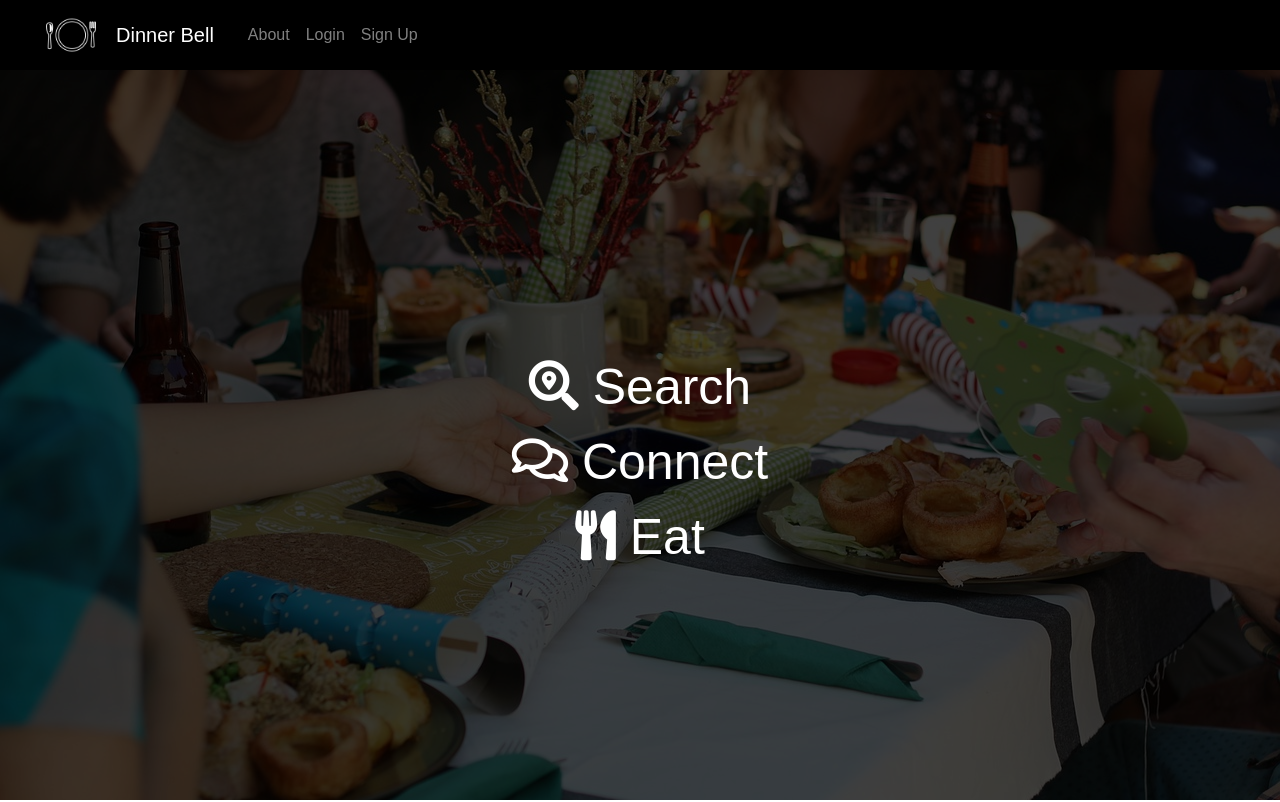
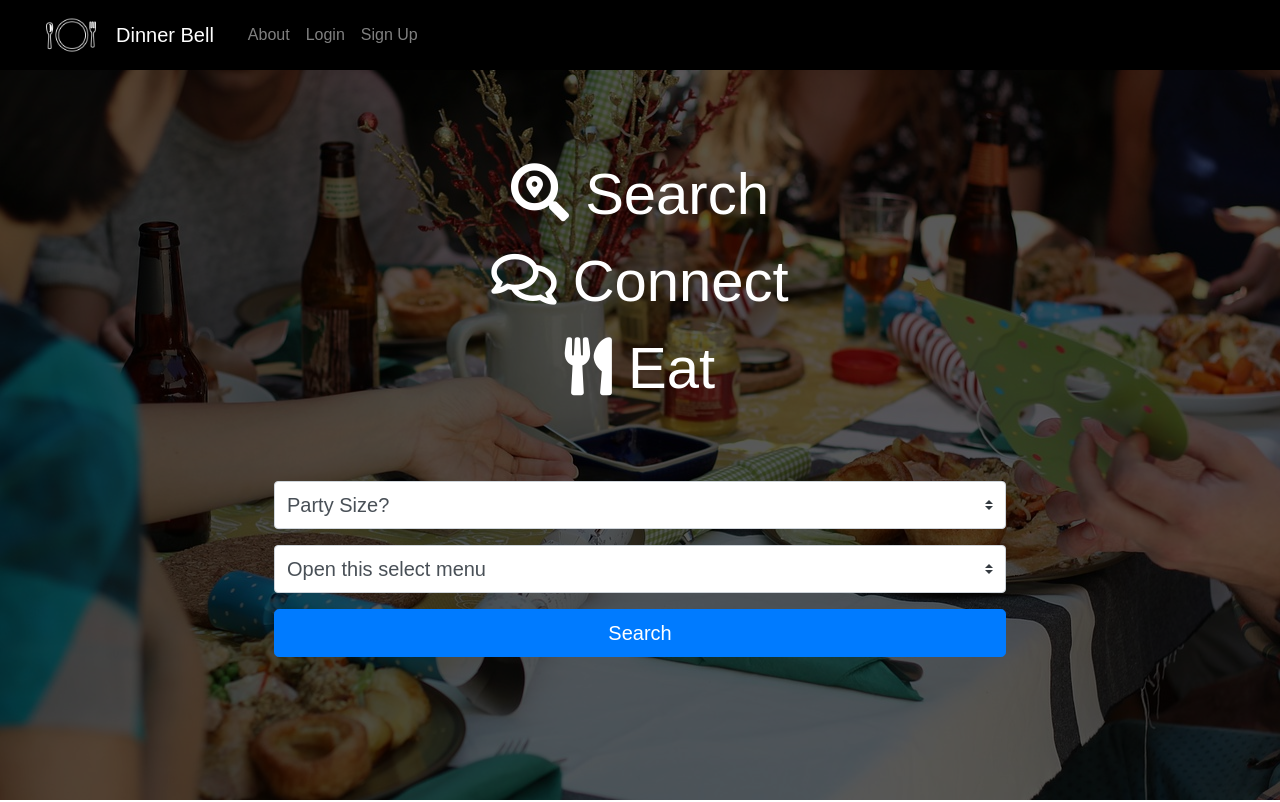
Before and after one commit to roigme/DinnerBell, a React (Create React App) app in the folder client/: page / in a window 1280 px wide. Shown: the top 802 px of the page. Built offline with nearby package versions, Linux system fonts and the light colour scheme; a web font is replaced by a local one.

Commit message:
search bar homepage work

```diff
--- a/client/src/App.css
+++ b/client/src/App.css
@@ -11,7 +11,7 @@
       left: 0;
       right: 0;
       bottom: 0;
-      background-color: rgba(0,0,0,0.75); /* Black background with opacity */
+      background-color: rgba(0,0,0,0.65); /* Black background with opacity */
 }
 
 .about-me {
--- a/client/src/components/LandingPage/LandingPage.css
+++ b/client/src/components/LandingPage/LandingPage.css
@@ -4,21 +4,22 @@
     padding: 30px;
     text-align: center;
     color: white;
+    margin-top:50px;
 }
 
 .lp {
-    font-size: 50px;
+    font-size: 58px;
 }
 
 .lp-text {
-    position: absolute;
+    /* position: absolute; */
     margin: auto;
     top: 0;
     right: 0;
     bottom: 0;
     left: 0;
     width: 100%;
-    height: 100px;
+    /* height: 100px; */
 }
 
 a {
@@ -71,3 +72,20 @@ a {
     color: white;
     padding-right: 20px;
 }
+
+
+.home-search {
+    margin-top: 70px;
+    width: 60%;
+    margin-right :auto;
+    margin-left :auto;
+
+
+}
+
+.btn {
+    width: 60%;
+    margin-right :auto;
+    margin-left :auto;
+
+}
--- a/client/src/components/LandingPage/index.js
+++ b/client/src/components/LandingPage/index.js
@@ -1,21 +1,55 @@
-import React, { Component } from 'react';
-import './LandingPage.css';
+import React, { Component } from "react";
+import "./LandingPage.css";
 
 class LandingPage extends Component {
+  render() {
+    return (
+      <div className="lp-wrapper">
+        <div className="lp-text">
+          <span className="lp">
+            <i class="fas fa-search-location" /> Search
+          </span>
+          <br />
+          <span className="lp">
+            <i className="far fa-comments" /> Connect
+          </span>
+          <br />
+          <span className="lp">
+            <i class="fas fa-utensils" /> Eat
+          </span>
+        </div>
+        <div class="home-search">
+          <select className="custom-select custom-select-lg mb-3">
+          <i className="fas fa-users"></i>
 
+            <option selected>Party Size?</option>
+            <option value="1">1</option>
+            <option value="2">2</option>
+            <option value="3">3</option>
+            <option value="3">4</option>
+            <option value="3">5</option>
+            <option value="3">6</option>
+            <option value="3">7</option>
+            <option value="3">8</option>
+            <option value="3">9</option>
+            <option value="3">10</option>
+            <option value="3">11</option>
+            <option value="3">12</option>
+          </select>
 
-render() {
-    return (
-        <div className="lp-wrapper">
-        <div className="lp-text">
-        <span className="lp"><i class="fas fa-search-location"></i> Search</span><br />
-        <span className="lp"><i className="far fa-comments"></i> Connect</span><br />
-        <span className="lp"><i class="fas fa-utensils"></i> Eat</span>
+          <select className="custom-select custom-select-lg mb-3">
+            <option selected>Open this select menu</option>
+            <option value="1">One</option>
+            <option value="2">Two</option>
+            <option value="3">Three</option>
+          </select>
         </div>
-        </div>
-    )
-}
-
+        <button type="button" class="btn btn-primary btn-lg btn-block home-search-btn">
+         Search
+        </button>
+      </div>
+    );
+  }
 }
 
 export default LandingPage;
```
Also changed, not shown: 1 other file (tests, documents, lock files or other folders).
